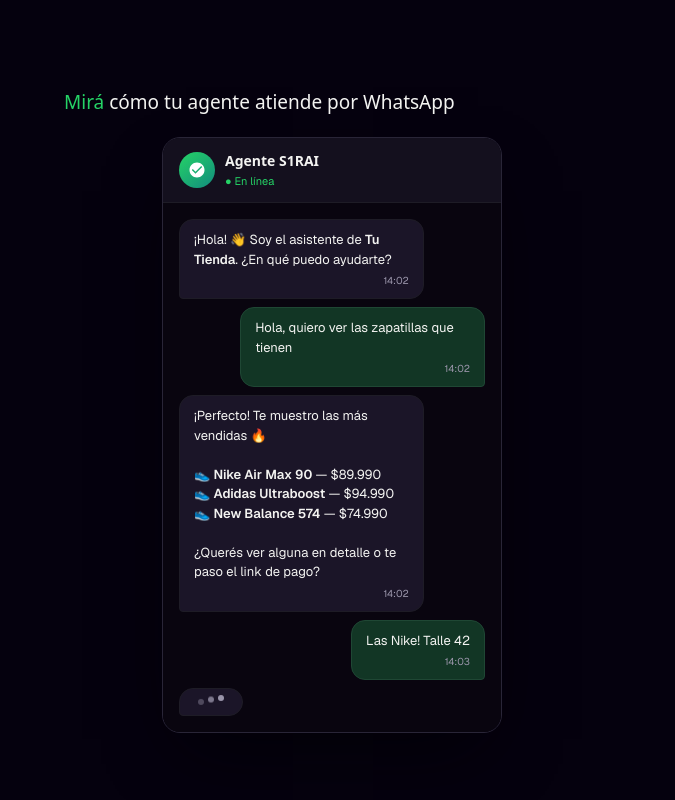
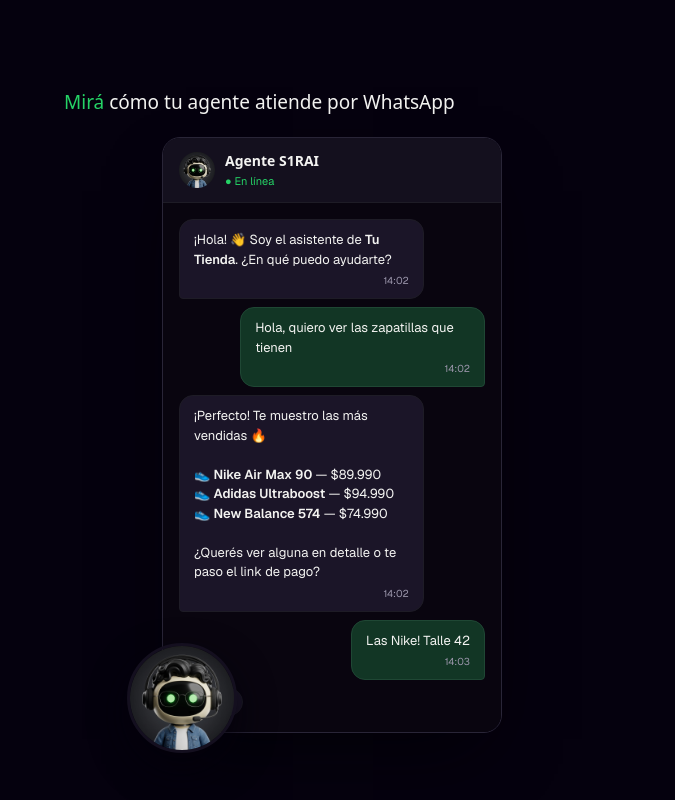
Before and after one commit to S1rV1rus/s1rai-whatsapp, a website: page index.html in a window 1280 px wide. Shown: the part 1640-2440 px from the top of the page, 0-675 px from the left. Drawn offline with nearby package versions, Linux system fonts and the light colour scheme; a web font is replaced by a local one.

Commit message:
feat: add custom robot avatar image (robotito.jpg) to chat mockup

```diff
--- a/index.html
+++ b/index.html
@@ -418,8 +418,23 @@
     }
     .chat-header-avatar {
       width: 36px; height: 36px; border-radius: 50%;
-      background: linear-gradient(140deg, #25D366, #128C7E);
       display: flex; align-items: center; justify-content: center;
+    }
+    .robot-avatar-badge {
+      position: absolute;
+      width: 80px; height: 80px;
+      left: -10px; bottom: -15px;
+      border-radius: 50%;
+      border: 3px solid hsl(258 35% 9%);
+      box-shadow: 0 16px 36px hsl(260 90% 2% / 0.85);
+      z-index: 10;
+      object-fit: cover;
+    }
+    @media (min-width: 640px) {
+      .robot-avatar-badge {
+        width: 110px; height: 110px;
+        left: -35px; bottom: -20px;
+      }
     }
     .chat-header-name {
       font-family: "General Sans", system-ui, sans-serif;
@@ -803,10 +818,11 @@
           <p class="font-display" style="font-size:19px;font-weight:500;line-height:1.4;margin-bottom:22px;max-width:420px;">
             <span style="color:var(--wa-green);">Mirá</span> cómo tu agente atiende por WhatsApp
           </p>
-          <div class="chat-mockup">
+          <div style="position:relative; max-width:340px; margin:0 auto;">
+            <div class="chat-mockup" style="max-width:100%;">
               <div class="chat-header">
-              <div class="chat-header-avatar">
-                <svg viewBox="0 0 24 24" fill="#fff" style="width:18px;height:18px;"><path d="M12 2C6.48 2 2 6.48 2 12s4.48 10 10 10 10-4.48 10-10S17.52 2 12 2zm-2 15l-5-5 1.41-1.41L10 14.17l7.59-7.59L19 8l-9 9z"/></svg>
+                <div class="chat-header-avatar" style="width:36px; height:36px; border-radius:50%; overflow:hidden;">
+                  <img src="robotito.jpg" alt="Agente S1RAI" style="width:100%; height:100%; object-fit:cover;">
                 </div>
                 <div style="flex:1;">
                   <div class="chat-header-name">Agente S1RAI</div>
@@ -820,6 +836,9 @@
                 <div class="chat-bubble outgoing">Las Nike! Talle 42<span class="time">14:03</span></div>
                 <div class="chat-typing"><span></span><span></span><span></span></div>
               </div>
+            </div>
+            <!-- Robotito avatar overlapping -->
+            <img src="robotito.jpg" alt="Agente S1RAI" class="robot-avatar-badge" loading="lazy">
           </div>
         </div>
 
```
Also changed, not shown: robotito.jpg (added). Lines whose indentation alone changed are shown as unchanged.
